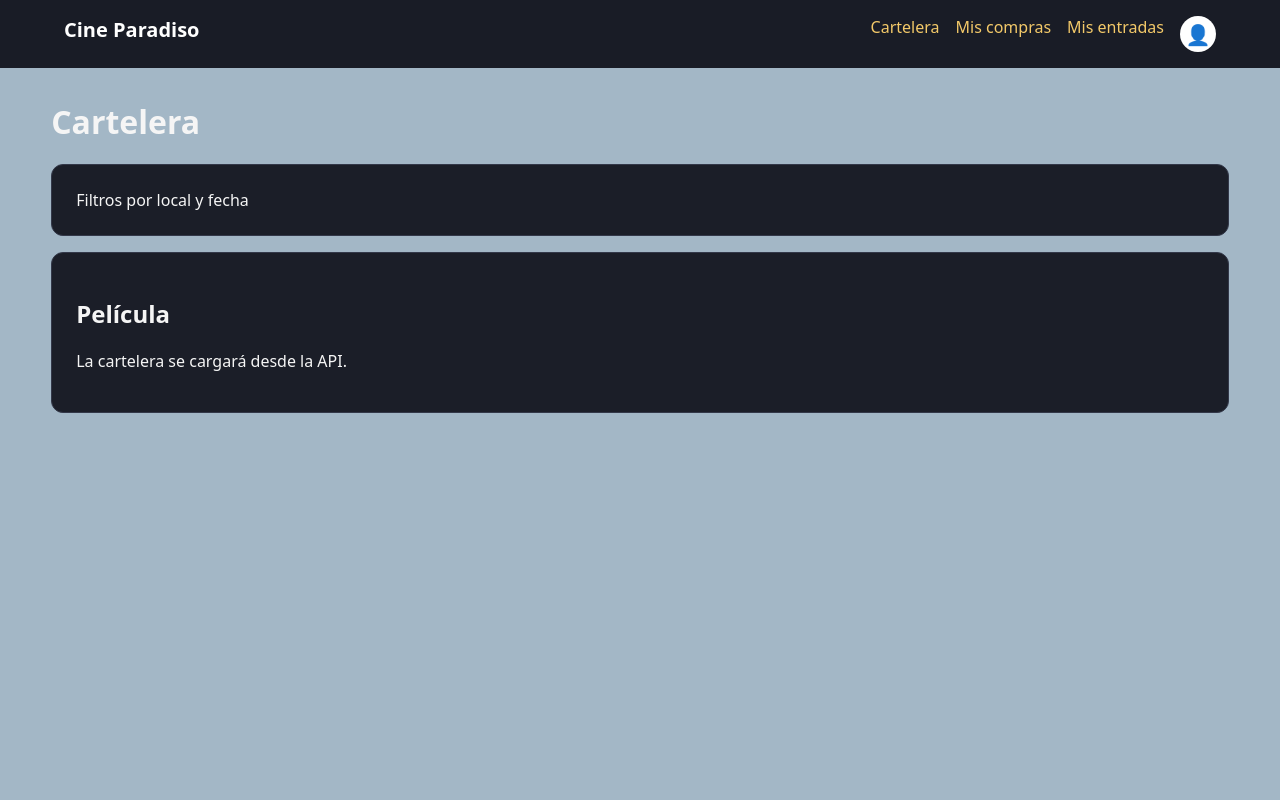
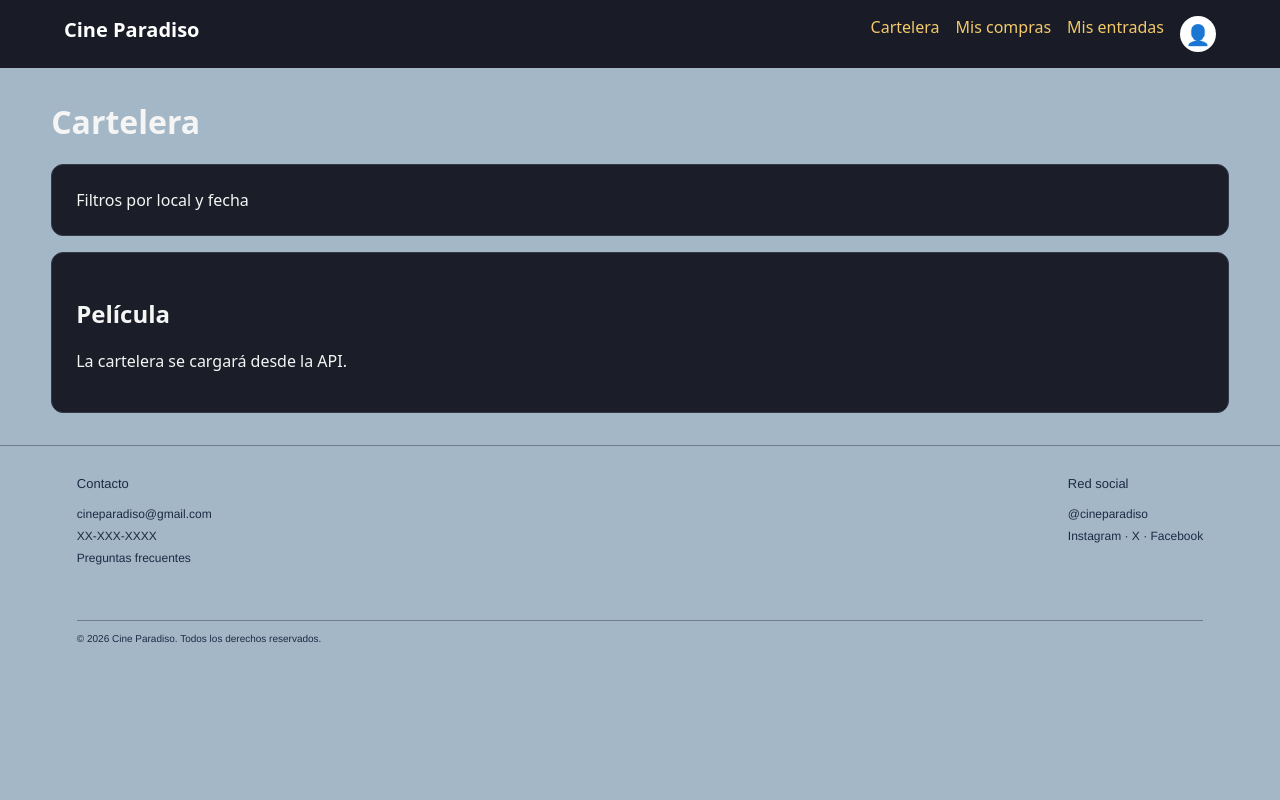
Before and after one commit to Kuperph7/cine-paradiso-web, a Flask app: page / in a window 1280 px wide. Run offline with Flask 3, Linux system fonts and the light colour scheme.

Commit message:
Agregar seccion de preguntas frecuentes

```diff
--- a/app/routes/cliente.py
+++ b/app/routes/cliente.py
@@ -48,3 +48,7 @@ def detalle_entrada(entrada_id):
     return render_template(
         "cliente/detalle_entrada.html", entrada_id=entrada_id
     )
+
+@cliente_bp.get("/preguntas-frecuentes")
+def preguntas_frecuentes():
+    return render_template("cliente/preguntas_frecuentes.html")
--- /dev/null
+++ b/app/static/css/preguntas_frecuentes.css
@@ -0,0 +1,84 @@
+
+.preguntas-frecuentes {
+    max-width: 900px;
+    margin: 0 auto;
+    padding: 35px 30px;
+    color: #1D2A44;
+    background: #A3B7C6;
+    min-height: 600px;
+}
+
+.pregunta {
+    margin-bottom: 55px;
+}
+
+.pregunta h2 {
+    margin-bottom: 18px;
+    color: #1D2A44;
+    font-family: Georgia, "Times New Roman", serif;
+    font-size: 18px;
+    font-weight: normal;
+}
+
+.pregunta p {
+    max-width: 750px;
+    margin: 0;
+    color: #1D2A44;
+    font-family: "Helvetica Neue", Helvetica, Arial, sans-serif;
+    font-size: 13px;
+    line-height: 1.3;
+}
+
+.preguntas-footer {
+    display: flex;
+    justify-content: space-between;
+    gap: 30px;
+    flex-wrap: wrap;
+    padding: 30px 6%;
+    border-top: 1px solid rgba(29, 42, 68, 0.4);
+    background: #A3B7C6;
+    color: #1D2A44;
+    font-family: "Helvetica Neue", Helvetica, Arial, sans-serif;
+}
+
+.preguntas-footer-col {
+    display: flex;
+    flex-direction: column;
+    gap: 8px;
+}
+
+.preguntas-footer-col h2 {
+    margin: 0 0 8px;
+    font-size: 13px;
+    font-weight: normal;
+}
+
+.preguntas-footer-col p,
+.preguntas-footer-col a {
+    margin: 0;
+    color: #1D2A44;
+    font-size: 12px;
+    text-decoration: none;
+}
+
+.preguntas-copyright {
+    width: 100%;
+    margin: 25px 0 0;
+    padding-top: 12px;
+    border-top: 1px solid rgba(29, 42, 68, 0.4);
+    font-size: 10px;
+}
+
+@media (max-width: 600px) {
+    .preguntas-frecuentes {
+        padding: 25px 15px;
+    }
+
+    .pregunta {
+        margin-bottom: 40px;
+    }
+
+    .preguntas-footer {
+        flex-direction: column;
+    }
+}
--- a/app/templates/base.html
+++ b/app/templates/base.html
@@ -7,6 +7,7 @@
     <title>{% block title %}Cine Paradiso{% endblock %}</title>
     <link rel="stylesheet" href="{{ url_for('static', filename='css/styles.css') }}">
     <link rel="stylesheet" href="{{ url_for('static', filename='css/perfil.css') }}">
+    <link rel="stylesheet" href="{{ url_for('static', filename='css/preguntas_frecuentes.css') }}">
 </head>
 <body>
 
@@ -33,6 +34,37 @@
             <main class="page-shell">
                 {% block content %}{% endblock %}
             </main>
+            <footer class="preguntas-footer">
+
+                <div class="preguntas-footer-col">
+
+                    <h2>Contacto</h2>
+
+                    <p>cineparadiso@gmail.com</p>
+
+                    <p>XX-XXX-XXXX</p>
+
+                    <a href="{{ url_for('cliente.preguntas_frecuentes') }}">
+                        Preguntas frecuentes
+                    </a>
+
+                </div>
+
+                <div class="preguntas-footer-col">
+
+                    <h2>Red social</h2>
+
+                    <p>@cineparadiso</p>
+
+                    <p>Instagram · X · Facebook</p>
+
+                </div>
+
+                <p class="preguntas-copyright">
+                    © 2026 Cine Paradiso. Todos los derechos reservados.
+                </p>
+
+            </footer>
 
         </div>
 
```
Also changed, not shown: app/templates/cliente/preguntas_frecuentes.html (added, +44 -0 lines).
